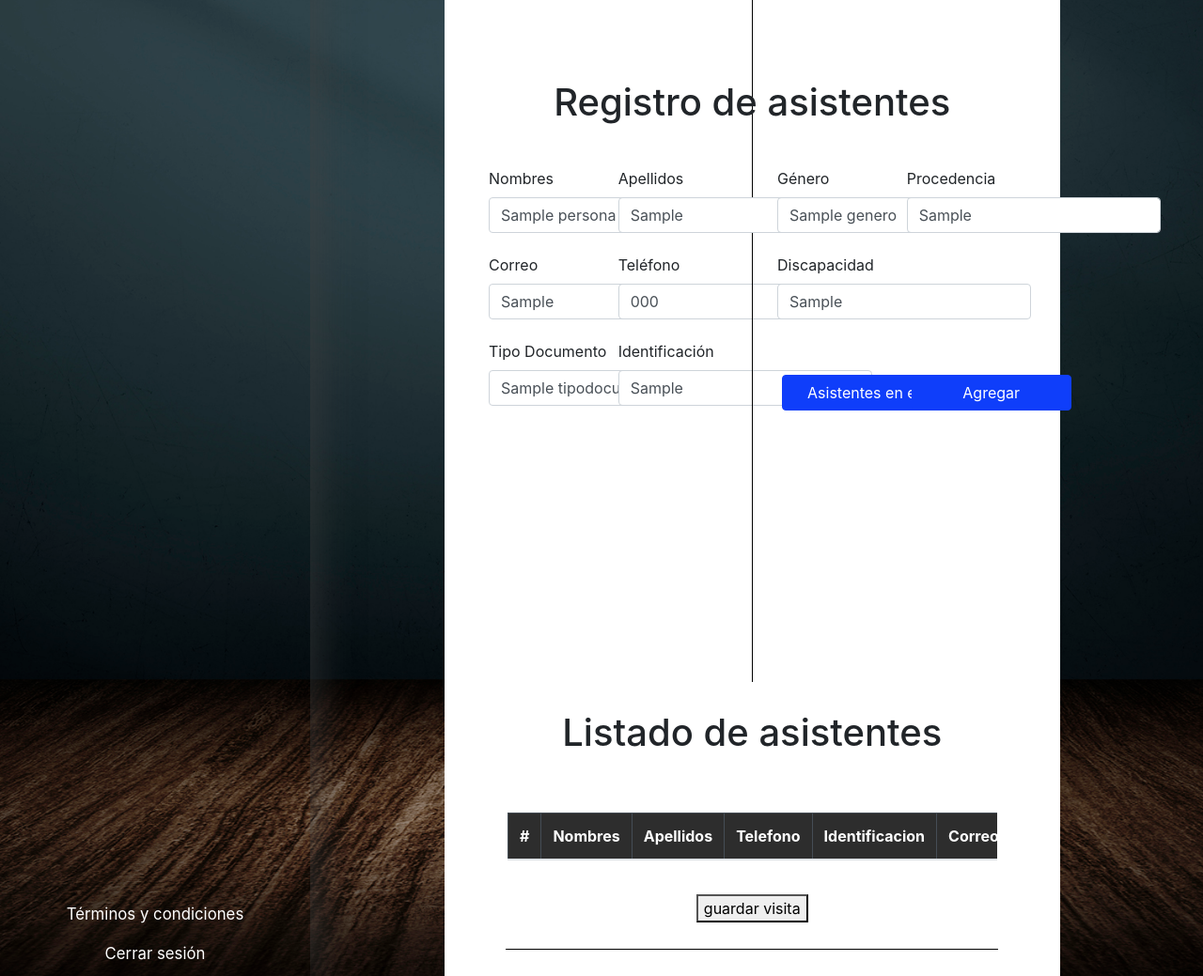
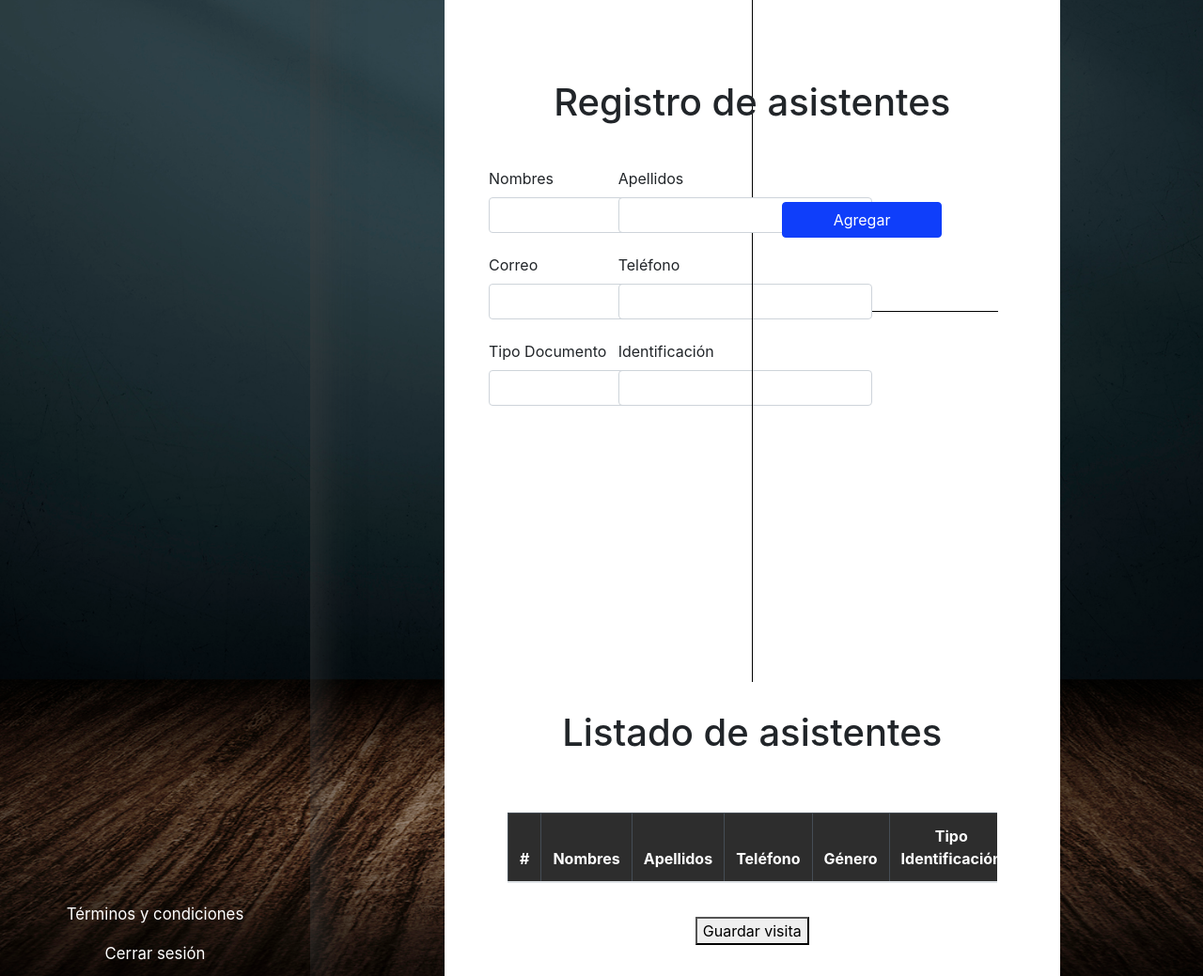
Before and after one commit to Sebastian09io/visitas, a Django app: page /home_visita/ in a window 1280 px wide. Shown: the part 657-1696 px from the top of the page at 94% size. Run offline with Django 5.2, Linux system fonts and the light colour scheme; a user stored in the database is signed in; tables that the repository leaves empty hold one stand-in row (values such as "Sample post"); lists and menus that the app fills with data are empty; some libraries are stand-ins or nearby versions.

Commit message:
solucionando

```diff
--- a/apps/visitas/urls.py
+++ b/apps/visitas/urls.py
@@ -5,4 +5,6 @@ app_name = 'visitas'
 
 urlpatterns = [
     path('home_visita/', views.home_visita, name='home_visita'),
+    path('guardar_visita/', views.guardar_visita, name='guardar_visita'),
+
 ]
--- a/apps/visitas/views.py
+++ b/apps/visitas/views.py
@@ -39,3 +39,36 @@ def home_visita(request):
         'id_area_value': id_area_value,  # Añadir el valor al contexto
     }
     return render(request, 'visita.html', context)
+
+import json
+from django.http import HttpResponse
+from apps.funcionarios.models import Visita, Persona, Asistente, VisitaAsistente
+
+def guardar_visita(request):
+    if request.method == 'POST':
+        form = VisitForm(request.POST)
+        if form.is_valid():
+            # Guardar la visita
+            visita = form.save()
+
+            # Procesar los asistentes
+            asistentes_data = request.POST.get('asistentes')
+            if asistentes_data:
+                asistentes = json.loads(asistentes_data)
+                for asistente_data in asistentes:
+                    asistente, created = Asistente.objects.get_or_create(
+                        nombre=asistente_data['nombres'],
+                        correo=asistente_data['correo'],
+                        defaults={
+                            'telefono': asistente_data['telefono'],
+                            'id_tipo_documento': asistente_data['idTipoDocumento'],
+                            'identificacion': asistente_data['identificacion']
+                        }
+                    )
+                    VisitaAsistente.objects.create(visita=visita, asistente=asistente)
+
+            return redirect('nombre_de_la_vista_a_donde_redirigir')  # Cambia esto al nombre de la vista a la que deseas redirigir
+    else:
+        form = VisitForm()
+
+    return render(request, 'nombre_del_template.html', {'form': form})
--- a/template/visita.html
+++ b/template/visita.html
@@ -119,89 +119,60 @@
     <div class="vertical-line_v"></div>
     <div class="horizontal_line_"></div>
 
+
 <!-- registro asistentes -->
-
 <div class="contenedor_visita2">
     <h1 class="titulo_visita">Registro de asistentes</h1>
-        <form class="formulario_visita2" method="post" enctype="multipart/form-data" id="mainForm">
+    <form class="formulario_visita2" id="asistentesForm">
         {% csrf_token %}
         <div class="row">
+            <!-- Campos del asistente -->
             <div class="col-md-6 espacio_v2">
                 <div class="form-row">
                     <div class="form-group form_group_v col-md-6">
-                            <label for="nombres">Nombres</label>
-                            <input type="text" class="form-control" value="{{ user.nombres }}" >
+                        <label for="nombres_asistente">Nombres</label>
+                        <input type="text" id="nombres_asistente" class="form-control">
                     </div>
                     <div class="form-group form_group_v col-md-6">
-                            <label for="apellidos">Apellidos</label>
-                            <input type="text" class="form-control" value="{{ user.apellidos }}" >
+                        <label for="apellidos_asistente">Apellidos</label>
+                        <input type="text" id="apellidos_asistente" class="form-control">
                     </div>
                 </div>
                 <div class="form-row">
                     <div class="form-group form_group_v col-md-6">
-                            <label for="correo">Correo</label>
-                            <input type="text" class="form-control" value="{{ user.correo }}" >
+                        <label for="correo_asistente">Correo</label>
+                        <input type="text" id="correo_asistente" class="form-control">
                     </div>
                     <div class="form-group form_group_v col-md-6">
-                            <label for="telefono">Teléfono</label>
-                            <input type="text" class="form-control" value="{{ user.telefono }}" >
+                        <label for="telefono_asistente">Teléfono</label>
+                        <input type="text" id="telefono_asistente" class="form-control">
                     </div>
                 </div>
                 <div class="form-row">
                     <div class="form-group form_group_v col-md-6">
-                            <label for="id_tipo_documento">Tipo Documento</label>
-                            <input type="text" class="form-control" value="{{ user.id_tipo_documento }}" >
+                        <label for="id_tipo_documento_asistente">Tipo Documento</label>
+                        <input type="text" id="id_tipo_documento_asistente" class="form-control">
                     </div>
                     <div class="form-group form_group_v col-md-6">
-                            <label for="identificacion">Identificación</label>
-                            <input type="text" class="form-control" value="{{ user.identificacion }}" >
+                        <label for="identificacion_asistente">Identificación</label>
+                        <input type="text" id="identificacion_asistente" class="form-control">
+                    </div>
                 </div>
             </div>
 
-                </div>
-
-
             <div class="col-md-6 espacio_v3">
                 <div class="form-row">
-                        <div class="form-group form_group_v col-md-6">
-                            <label for="{{ form.id_genero.id_for_label }}">Género</label>
-                            {{ form.id_genero }}
-                        </div>
-                        <div class="form-group  form_group_v col-md-6">
-                            <label for="{{ form.procedencia.id_for_label }}">Procedencia</label>
-                            {{ form.procedencia }}
+                    <div class="form-group form_group_v2 col-md-6">
+                        <label class="letrat">c</label>
+                        <button type="button" class="btn btnt2 btn-primary" id="agregarAsistente">Agregar</button>
                     </div>
                 </div>
-                    <div class="form-row">
-                        <div class="form-group form_group_v col-md-6">
-                            <label for="{{ form.discapacidad.id_for_label }}">Discapacidad</label>
-                            {{ form.discapacidad }}
-                        </div>
-
-                    </div>
-                    <div class="form-row">
-                        <div class="form-group form_group_v claseleft col-md-6">
-                            <label class="letrat">c</label>
-                            <button type="button" class="btn btnt btn-primary" >Asistentes en excel</button>
-                        </div>
-                        <div class="form-group form_group_v2  col-md-6">
-                            <label class="letrat">c</label>
-                            <button type="submit" class="btn btnt2 btn-primary" >Agregar</button>
             </div>
         </div>
-
-
-                </div>
-            </div>
-
-
     </form>
 
     <div class="vertical-line_v2"></div>
-
 </div>
-
-    <div class="horizontal_line_2"></div>
 
 <!-- listado asistentes -->
 <div class="contenedor_visita3">
@@ -210,10 +181,7 @@
     <div class="mt-4">
         <div class="row">
             <div class="col-md-12">
-
                 <div class="card-body">
-
-
                     <div class="table-responsive">
                         <table id="funcionarios-table" class="table table-striped table-bordered">
                             <thead class="table-dark">
@@ -221,37 +189,30 @@
                                     <th scope="col">#</th>
                                     <th scope="col">Nombres</th>
                                     <th scope="col">Apellidos</th>
-                                        <th scope="col">Telefono</th>
-                                        <th scope="col">Identificacion</th>
+                                    <th scope="col">Teléfono</th>
+                                    <th scope="col">Género</th>
+                                    <th scope="col">Tipo Identificación</th>
+                                    <th scope="col">Identificación</th>
                                     <th scope="col">Correo</th>
                                     <th scope="col">Procedencia</th>
+                                    <th scope="col">Discapacidad</th>
                                 </tr>
                             </thead>
-                                <tbody>
-                                    {% for c in resultados %}
-                                    <tr class="draggable-row" data-id="{{ c.id }}">
-                                        <th scope="row">{{ forloop.counter }}</th>
-                                        <td>{{ c.nombres }}</td>
-                                        <td>{{ c.apellidos }}</td>
-                                        <td>{{ c.telefono }}</td>
-                                        <td>{{ c.identificacion }}</td>
-                                        <td>{{ c.correo }}</td>
-                                        <td>{{ c.id_dependencia }}</td>
-                                    </tr>
-                                    {% endfor %}
+                            <tbody id="asistentesTableBody">
+                                <!-- Aquí se agregarán las filas con JavaScript -->
                             </tbody>
                         </table>
                     </div>
-
-
                 </div>
             </div>
         </div>
     </div>
 
-<button type="submit">guardar visita</button>
+    <!-- Botón para guardar la visita -->
+    <button type="submit" form="mainForm">Guardar visita</button>
 </div>
 </div>
+
 
 
 
@@ -309,6 +270,65 @@
         areaField.addEventListener("change", updateFields);
     });
 
+    ////asistentes
+    document.addEventListener("DOMContentLoaded", function() {
+        let asistentes = [];
+
+        document.getElementById('agregarAsistente').addEventListener('click', function() {
+            // Obtener valores del formulario de asistente
+            const nombres = document.getElementById('nombres_asistente').value;
+            const apellidos = document.getElementById('apellidos_asistente').value;
+            const correo = document.getElementById('correo_asistente').value;
+            const telefono = document.getElementById('telefono_asistente').value;
+            const idTipoDocumento = document.getElementById('id_tipo_documento_asistente').value;
+            const identificacion = document.getElementById('identificacion_asistente').value;
+
+            // Validar los campos
+            if (!nombres || !apellidos || !correo || !telefono || !idTipoDocumento || !identificacion) {
+                alert('Por favor complete todos los campos');
+                return;
+            }
+
+            // Crear una nueva fila en la tabla
+            const tableBody = document.getElementById('asistentesTableBody');
+            const rowCount = tableBody.rows.length + 1;
+            const row = tableBody.insertRow();
+            row.innerHTML = `
+                <th scope="row">${rowCount}</th>
+                <td>${nombres}</td>
+                <td>${apellidos}</td>
+                <td>${telefono}</td>
+                <td>${idTipoDocumento}</td>
+                <td>${identificacion}</td>
+                <td>${correo}</td>
+                <td>Procedencia aquí</td>
+                <td>Discapacidad aquí</td>
+            `;
+
+            // Agregar el asistente al array
+            asistentes.push({
+                nombres, apellidos, correo, telefono, idTipoDocumento, identificacion
+            });
+
+            // Limpiar campos
+            document.getElementById('nombres_asistente').value = '';
+            document.getElementById('apellidos_asistente').value = '';
+            document.getElementById('correo_asistente').value = '';
+            document.getElementById('telefono_asistente').value = '';
+            document.getElementById('id_tipo_documento_asistente').value = '';
+            document.getElementById('identificacion_asistente').value = '';
+        });
+
+        // Enviar el formulario con los datos de los asistentes
+        document.getElementById('mainForm').addEventListener('submit', function(e) {
+            // Añadir los asistentes como un campo oculto en el formulario
+            const asistentesInput = document.createElement('input');
+            asistentesInput.type = 'hidden';
+            asistentesInput.name = 'asistentes';
+            asistentesInput.value = JSON.stringify(asistentes);
+            this.appendChild(asistentesInput);
+        });
+    });
 
 </script>
 
```
Also changed, not shown: apps/funcionarios/models.py (+15 -0 lines). Lines whose indentation alone changed are shown as unchanged.
